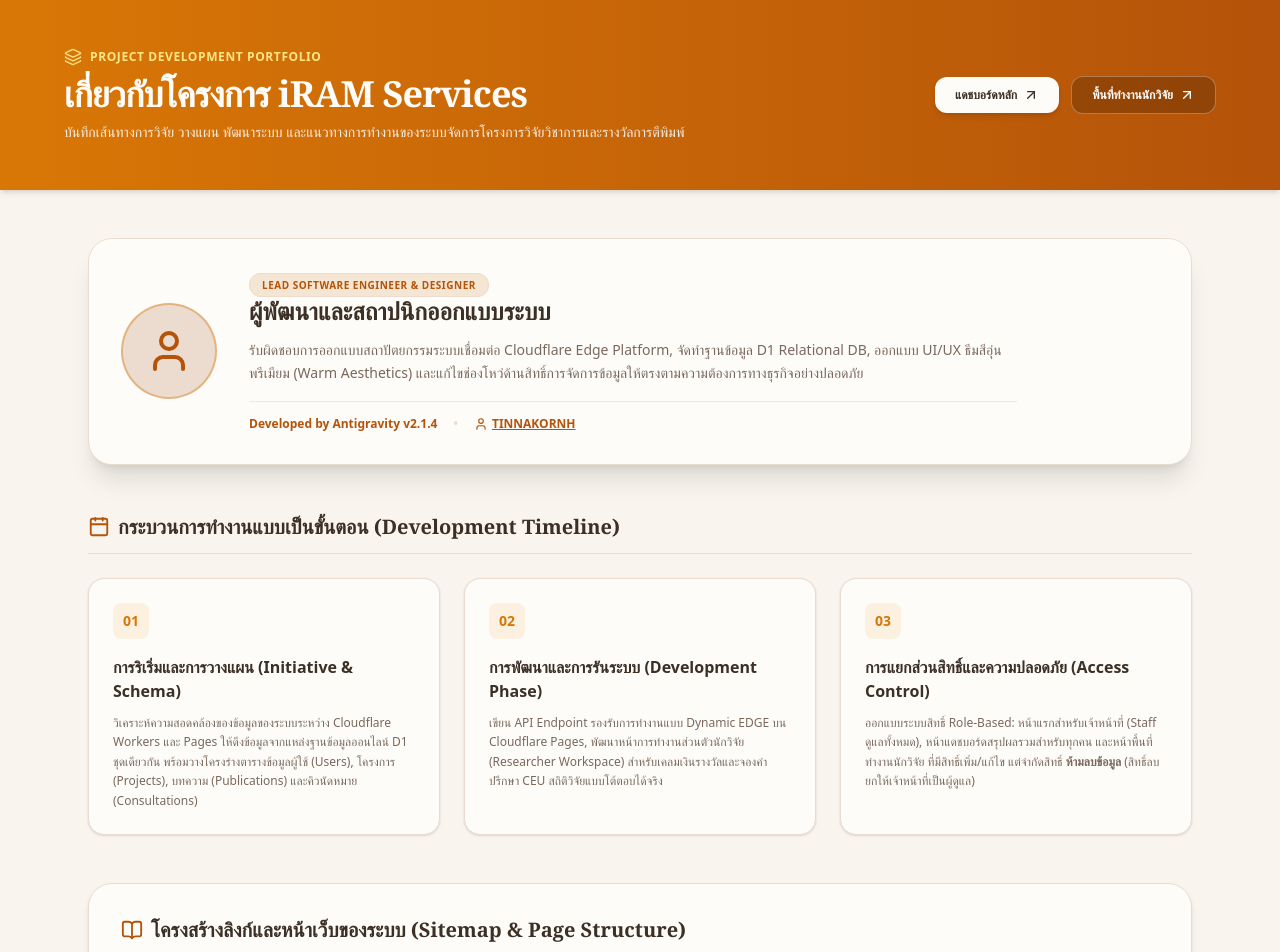
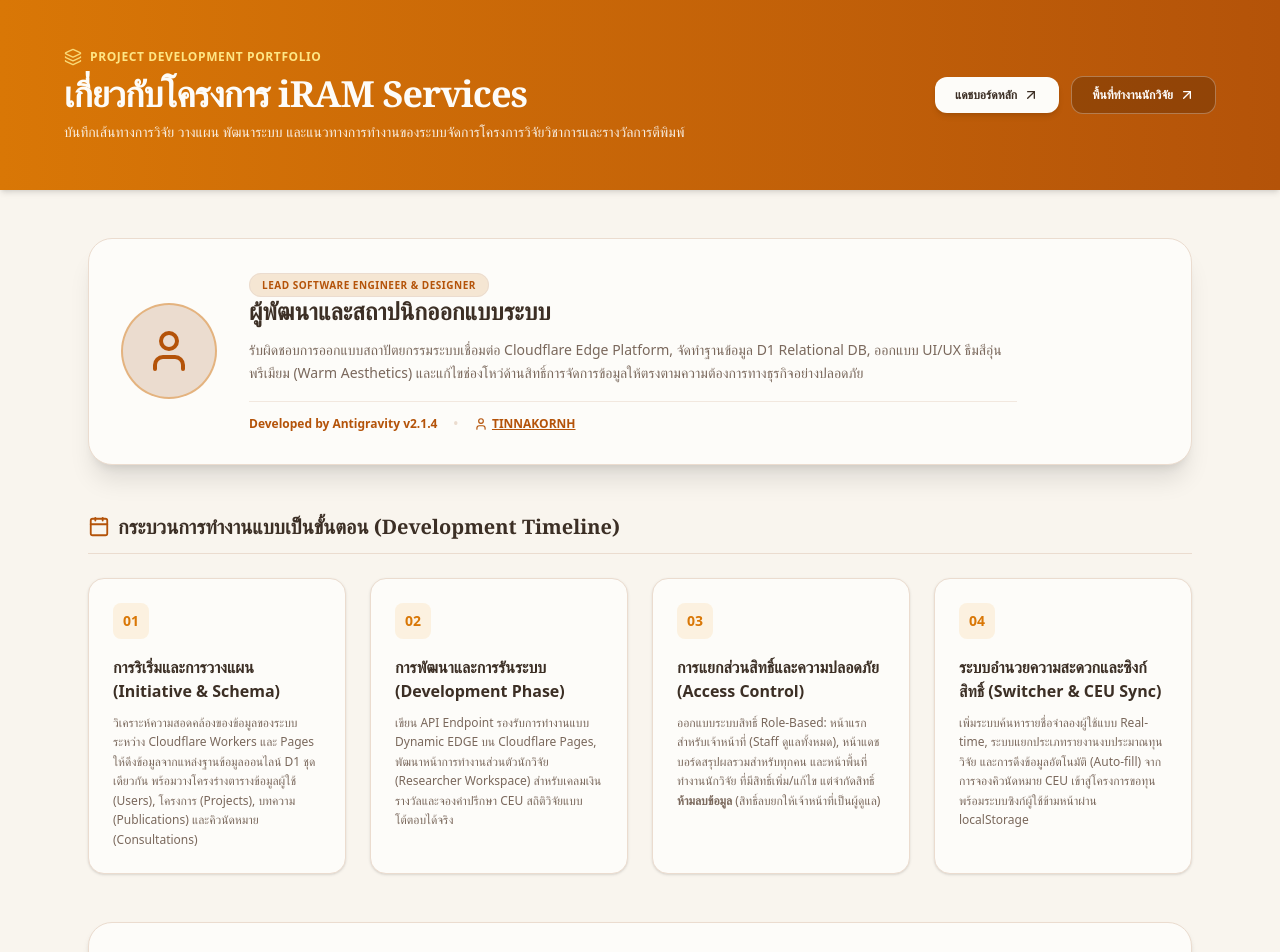
Before and after one commit to SolarXtr/iram-services, a Next.js app: page /about in a window 1280 px wide. Shown: the top 952 px of the page. Built offline with nearby package versions, Linux system fonts and the light colour scheme.

Commit message:
Update portfolio page with details of search filter, separated dashboard tabs, dynamic CEU flow linkage, and localStorage state synchronization

```diff
--- a/src/app/about/page.tsx
+++ b/src/app/about/page.tsx
@@ -102,7 +102,7 @@ export default function AboutProjectPage() {
             <span>กระบวนการทำงานแบบเป็นขั้นตอน (Development Timeline)</span>
           </h2>
 
-          <div className="grid grid-cols-1 md:grid-cols-3 gap-6">
+          <div className="grid grid-cols-1 sm:grid-cols-2 lg:grid-cols-4 gap-6">
 
             {/* Step 1 */}
             <div className="bg-[#fdfcf9] border border-[#ebdccf] rounded-2xl p-6 shadow-sm hover:border-[#d97706] transition-all">
@@ -134,6 +134,17 @@ export default function AboutProjectPage() {
               <h3 className="font-bold text-base">การแยกส่วนสิทธิ์และความปลอดภัย (Access Control)</h3>
               <p className="text-xs text-[#7a685c] mt-2.5 leading-relaxed">
                 ออกแบบระบบสิทธิ์ Role-Based: หน้าแรกสำหรับเจ้าหน้าที่ (Staff ดูแลทั้งหมด), หน้าแดชบอร์ดสรุปผลรวมสำหรับทุกคน และหน้าพื้นที่ทำงานนักวิจัย ที่มีสิทธิ์เพิ่ม/แก้ไข แต่จำกัดสิทธิ์ <strong>ห้ามลบข้อมูล</strong> (สิทธิ์ลบยกให้เจ้าหน้าที่เป็นผู้ดูแล)
+              </p>
+            </div>
+
+            {/* Step 4 */}
+            <div className="bg-[#fdfcf9] border border-[#ebdccf] rounded-2xl p-6 shadow-sm hover:border-[#d97706] transition-all">
+              <div className="w-9 h-9 rounded-lg bg-amber-500/10 text-[#d97706] flex items-center justify-center font-bold text-sm mb-4">
+                04
+              </div>
+              <h3 className="font-bold text-base">ระบบอำนวยความสะดวกและซิงก์สิทธิ์ (Switcher & CEU Sync)</h3>
+              <p className="text-xs text-[#7a685c] mt-2.5 leading-relaxed">
+                เพิ่มระบบค้นหารายชื่อจำลองผู้ใช้แบบ Real-time, ระบบแยกประเภทรายงานงบประมาณทุนวิจัย และการดึงข้อมูลอัตโนมัติ (Auto-fill) จากการจองคิวนัดหมาย CEU เข้าสู่โครงการขอทุน พร้อมระบบซิงก์ผู้ใช้ข้ามหน้าผ่าน localStorage
               </p>
             </div>
 
@@ -341,6 +352,32 @@ export default function AboutProjectPage() {
               </div>
             </div>
 
+            <div className="p-4 bg-[#f9f5ee] rounded-xl border border-[#ebdccf] flex items-start gap-4">
+              <div className="bg-red-500/10 text-red-600 p-2 rounded-lg mt-0.5">
+                <AlertCircle className="h-4 w-4" />
+              </div>
+              <div>
+                <h4 className="text-sm font-bold text-[#3c2f25]">ปัญหาการกรอกฟอร์มขอทุนซ้ำซ้อนและการแยกแผงรายงาน Dashboard (Redundant Form Filling & Decoupled Reporting)</h4>
+                <p className="text-xs text-[#7a685c] mt-1 leading-relaxed">
+                  <strong>อาการ:</strong> นักวิจัยต้องกรอกชื่อโครงการและภาควิชาซ้ำซ้อนหลังเข้ารับคำปรึกษา CEU รวมถึงแดชบอร์ดสรุปงบประมาณฝั่งผู้บริหารมีการนับยอดเงินทุนปะปนกับโครงการ CEU นำเข้าที่มีงบเป็น 0 ทำให้ค่าเฉลี่ยสถิติเสียหาย
+                  <br /><strong>ทางแก้:</strong> แยกหมวดหมู่รายงานอย่างเด็ดขาดโดยเช็ค <code>id.startsWith('CEU-')</code> พร้อมพัฒนาโครงสร้างดึงข้อมูลอัตโนมัติ (Auto-fill) ในหน้าเสนอขอทุนเมื่อคลิกจับคู่ใบจองคิว CEU
+                </p>
+              </div>
+            </div>
+
+            <div className="p-4 bg-[#f9f5ee] rounded-xl border border-[#ebdccf] flex items-start gap-4">
+              <div className="bg-red-500/10 text-red-600 p-2 rounded-lg mt-0.5">
+                <AlertCircle className="h-4 w-4" />
+              </div>
+              <div>
+                <h4 className="text-sm font-bold text-[#3c2f25]">การสลับตัวตนจำลองสิทธิ์ไม่ตอบสนองข้ามหน้าเพจ (Cross-page Impersonation State Out-of-sync)</h4>
+                <p className="text-xs text-[#7a685c] mt-1 leading-relaxed">
+                  <strong>อาการ:</strong> การเลือกจำลองสิทธิ์นักวิจัยเปลี่ยนเฉพาะข้อมูลในหน้าเดี่ยว เมื่อผู้ใช้กดเปลี่ยนลิงก์ย้ายหน้า ตัวตนจำลองจะไม่เปลี่ยนตามเนื่องจากแยกสเตตภายในกันทำงาน
+                  <br /><strong>ทางแก้:</strong> เชื่อมการทำงานสวิตช์แลกเปลี่ยนสิทธิ์เข้ากับ <code>localStorage</code> เพื่อซิงก์รหัสสิทธิ์จำลองและอัปเดตข้อมูลนักวิจัยอิงตามหน้าจอปัจจุบันของบราวเซอร์ทันที
+                </p>
+              </div>
+            </div>
+
           </div>
         </section>
 
@@ -361,7 +398,11 @@ export default function AboutProjectPage() {
               <li>ระบบ **Permission-Based & Multi-Role** ทำงานสมบูรณ์แบบ ทั้งการระบุบทบาทควบใน D1 และการเพิ่มปุ่มสลับมุมมองโหมดทำงาน (Context Switcher) เสริม UX</li>
               <li>ระบบ **Safe Deletion & Former Researcher Label** ป้องกันข้อมูลและ KPI เสียหาย โดยติดวงเล็บเครื่องหมาย *(พ้นสภาพ)* เมื่อสมาชิกถูกลบสำเร็จ</li>
               <li>ระบบ **Independent Restore & Sub-Tabs Management** เพิ่มปุ่มกู้คืนสิทธิ์ข้อมูล (Undelete) และแท็บคัดแยก Active/Deleted ในทุกๆ หมวดหมู่ย่อยสำหรับแอดมินเสร็จสมบูรณ์ ปิดช่องโหว่การจัดการข้อมูลหลังการ Soft Delete</li>
-              <li>**นำเข้าประวัติการเข้าร่วมคำปรึกษา CEU ปริมาณมากสำเร็จ:** นำข้อมูลจาก Excel 125 โครงการ / 148 คิวรับนัดคำปรึกษาจริงลง D1 Database และซิงก์เข้าสู่ตัวจำลองจำหน่ายเรียบร้อยแล้ว</li>
+              <li>**นำเข้าประวัติการเข้าร่วมคำปรึกษา CEU ปริมาณมากสำเร็จ:** นำข้อมูลจาก Excel 120 โครงการ / 148 คิวรับนัดคำปรึกษาจริงลง D1 Database และซิงก์เข้าสู่ตัวจำลองเรียบร้อยแล้ว</li>
+              <li>**ระบบคัดกรองพิมพ์ค้นหานักวิจัยจำลอง (Search Impersonator Switcher):** กรองชื่อผู้ใช้ปริมาณมากได้ทันใจแบบ Real-time บนระบบสลับสิทธิ์</li>
+              <li>**การจัดสรรรายงานแยกแยะขาด (Decoupled Dashboard Reports):** คัดแยกและรายงานงบประมาณทุนวิจัยที่เสนอขอจริง ออกจากโครงการในระบบ CEU บน Executive Dashboard เพื่อสถิติที่ตรงความเป็นจริง</li>
+              <li>**เชื่อมต่อคิวรับคำปรึกษา CEU ไดนามิกพร้อมระบบป้อนคู่อัตโนมัติ (Dynamic CEU Linkage & Auto-fill):** สลับเชื่อมโยงคิวคำปรึกษา CEU ได้ทุกสถานะนัดหมาย พร้อมดึงชื่อโครงการและสังกัดคณะมาป้อนบนแบบฟอร์มให้อัตโนมัติ เพื่อขจัดขั้นตอนการพิมพ์ฟอร์มซ้ำซ้อน</li>
+              <li>**ระบบรักษาและซิงก์จำลองสิทธิ์ข้ามหน้าเพจ (Cross-page Impersonator Sync):** บันทึกจำลองผู้ใช้ผ่านบราวเซอร์ `localStorage` ทำงานซิงก์สิทธิ์เปลี่ยนข้อมูลในทุกหน้าเพจให้อัตโนมัติทันที</li>
             </ul>
           </div>
 
```
